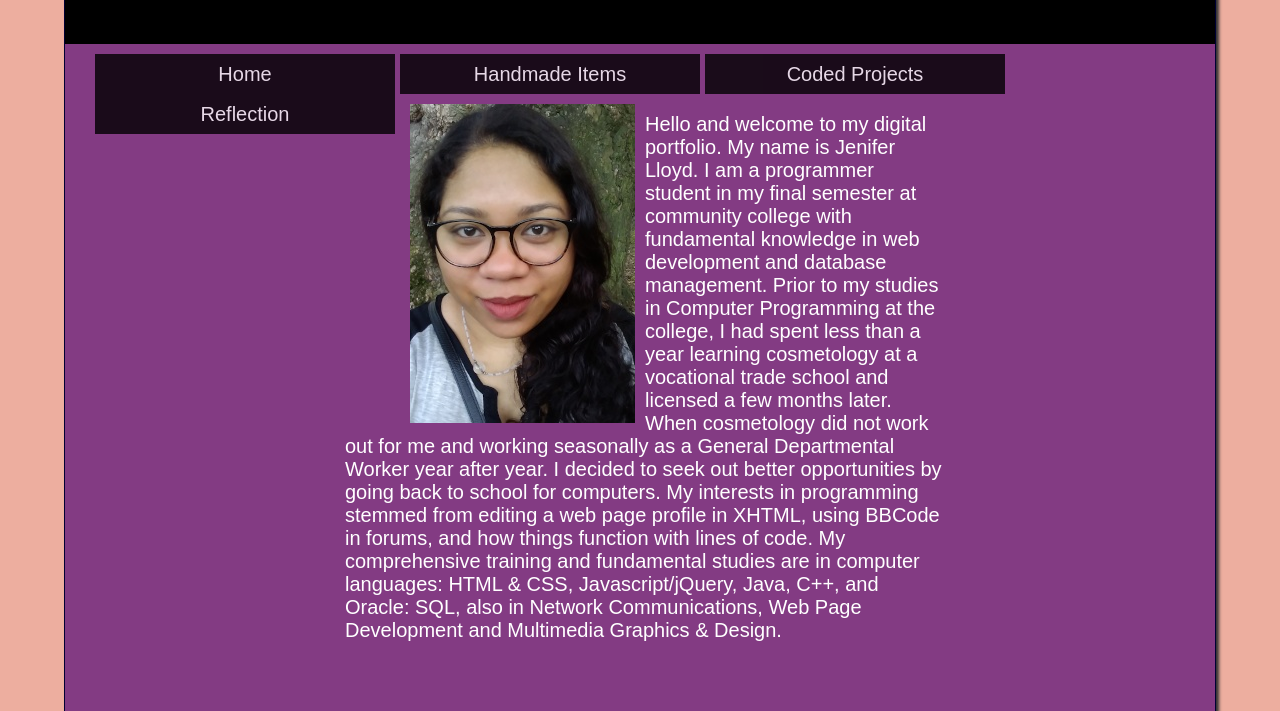
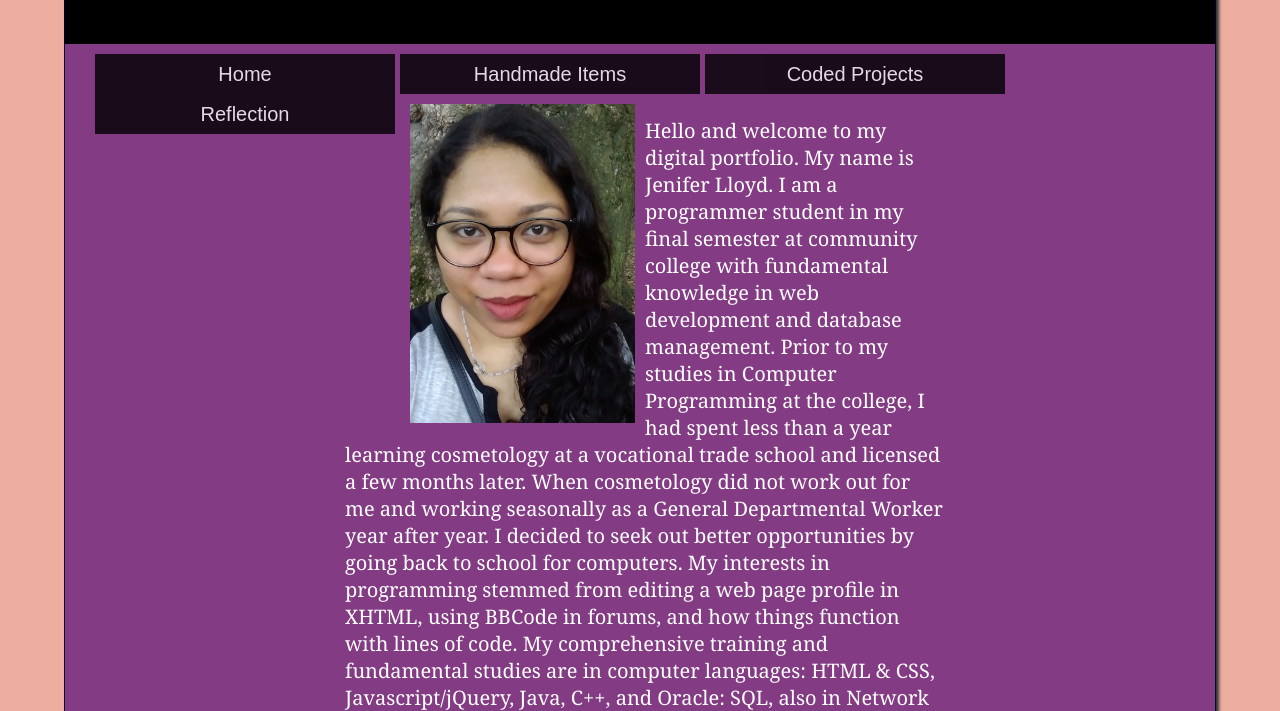
Before and after one commit to jena-lloyd/jena-lloyd.github.io, a plain HTML site: page portfolio_JAL/index.html in a window 1280 px wide. Shown: the part 67-778 px from the top of the page. Drawn offline with Linux system fonts and the light colour scheme.

Commit message:
info div font family

```diff
--- a/portfolio_JAL/folio.css
+++ b/portfolio_JAL/folio.css
@@ -53,6 +53,7 @@ ul li:hover ul li{
 #info {
     max-width: 600px;
     margin: 0 auto;
+    font-family: Georgia, 'Times New Roman', serif;
 }
 
 
```
